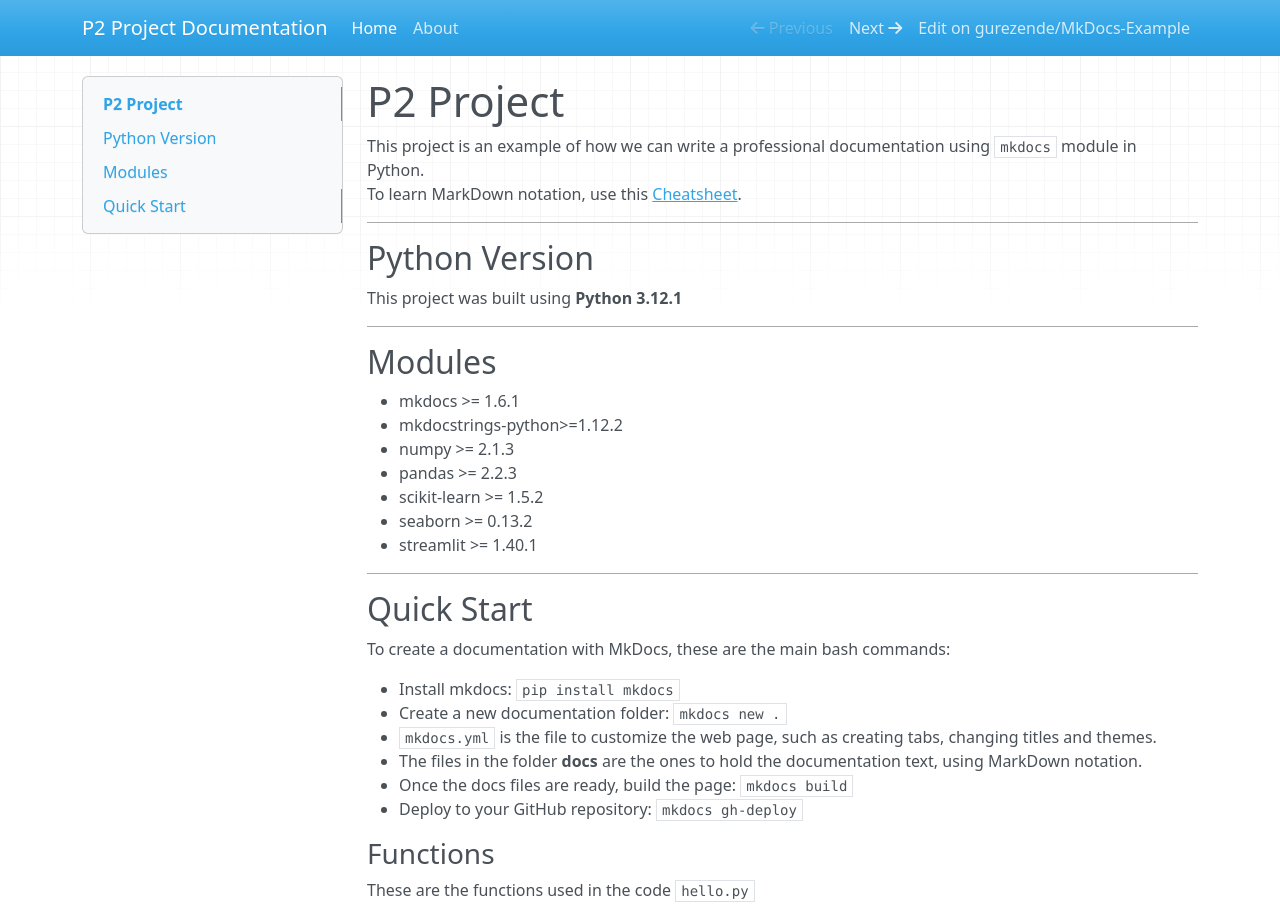
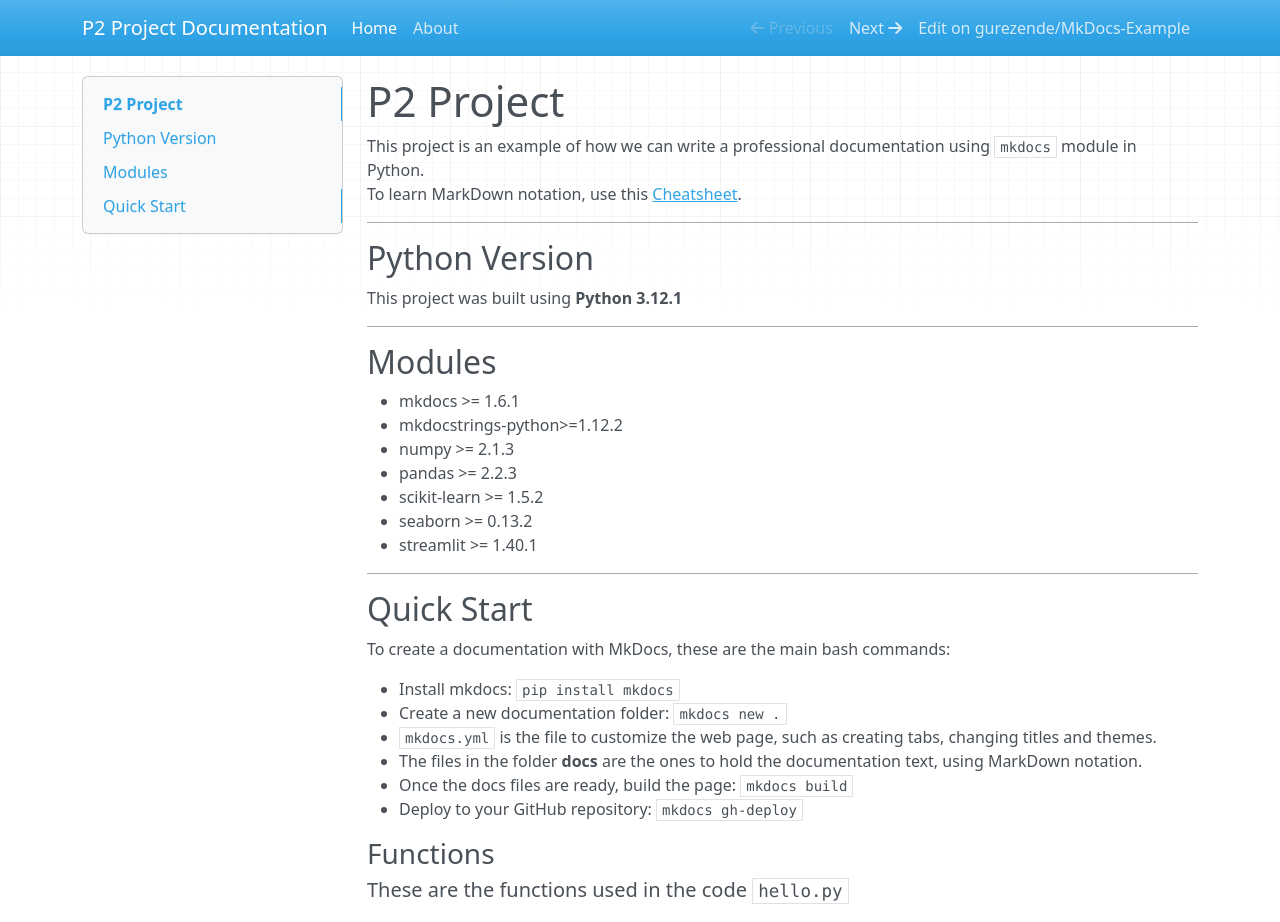
Before and after one commit to gurezende/MkDocs-Example, an MkDocs documentation site: the page built from docs/index.md, in a window 1280 px wide and 1269 px high. Shown: the top 922 px of the window. Built offline with MkDocs 1.6.1, drawn with Linux system fonts in a browser that asks for light colours; nearby versions of some CDN libraries; grey boxes are pictures that could not be loaded.

```diff
--- a/docs/index.md
+++ b/docs/index.md
@@ -36,7 +36,7 @@ To create a documentation with MkDocs, these are the main bash commands:
 
 ### Functions
 
-These are the functions used in the code `hello.py`
+##### These are the functions used in the code `hello.py`
 
 ::: hello.main_func
 ::: hello.calculations
```
Also changed, not shown: README.md (+4 -0 lines).
